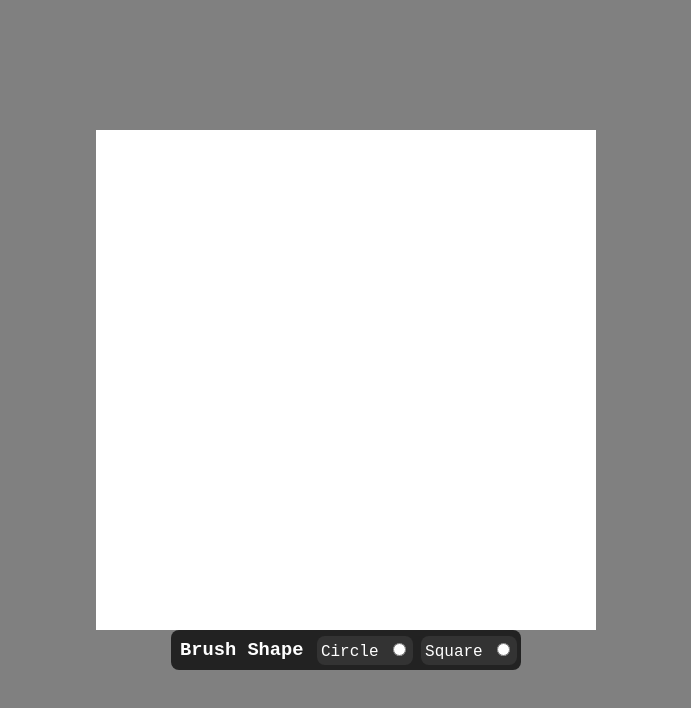
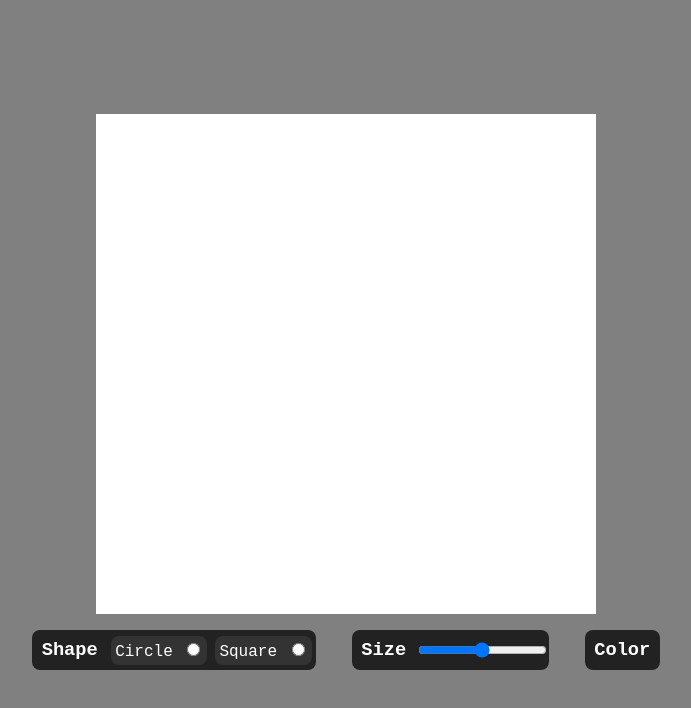
Before and after one commit to JoseHerminioCollas/aaartoCanvas, a plain HTML site: page index.html in a window 1280 px wide. Shown: the whole page, without its empty margins (294-985 px from the left). Drawn offline with Linux system fonts and the light colour scheme.

Commit message:
Add controls and panel to contain controls

```diff
--- a/index.html
+++ b/index.html
@@ -16,14 +16,23 @@
       >
         <rect width="100%" height="100%" fill="white" />
       </svg>
+      <section class="panel">
         <section>
-        <h3>Brush Shape</h3>
+          <h3>Shape</h3>
           <label>
             Circle
             <input type="radio" name="a" value="b" />
           </label>
           <label> Square <input type="radio" name="a" value="c" /> </label>
         </section>
+        <section>
+          <h3>Size</h3>
+          <input type="range" />
+        </section>
+        <section>
+          <h3>Color</h3>
+        </section>
+      </section>
     </div>
   </body>
 </html>
--- a/style.css
+++ b/style.css
@@ -30,3 +30,11 @@ section label {
 section h3 {
   margin: 0.5em;
 }
+section.panel {
+    display: flex;
+    justify-content: space-evenly;
+    width: 100%;
+    max-width: 700px;
+    padding: 1em;
+    background-color: gray;
+}
```
Lines whose indentation alone changed are shown as unchanged.
